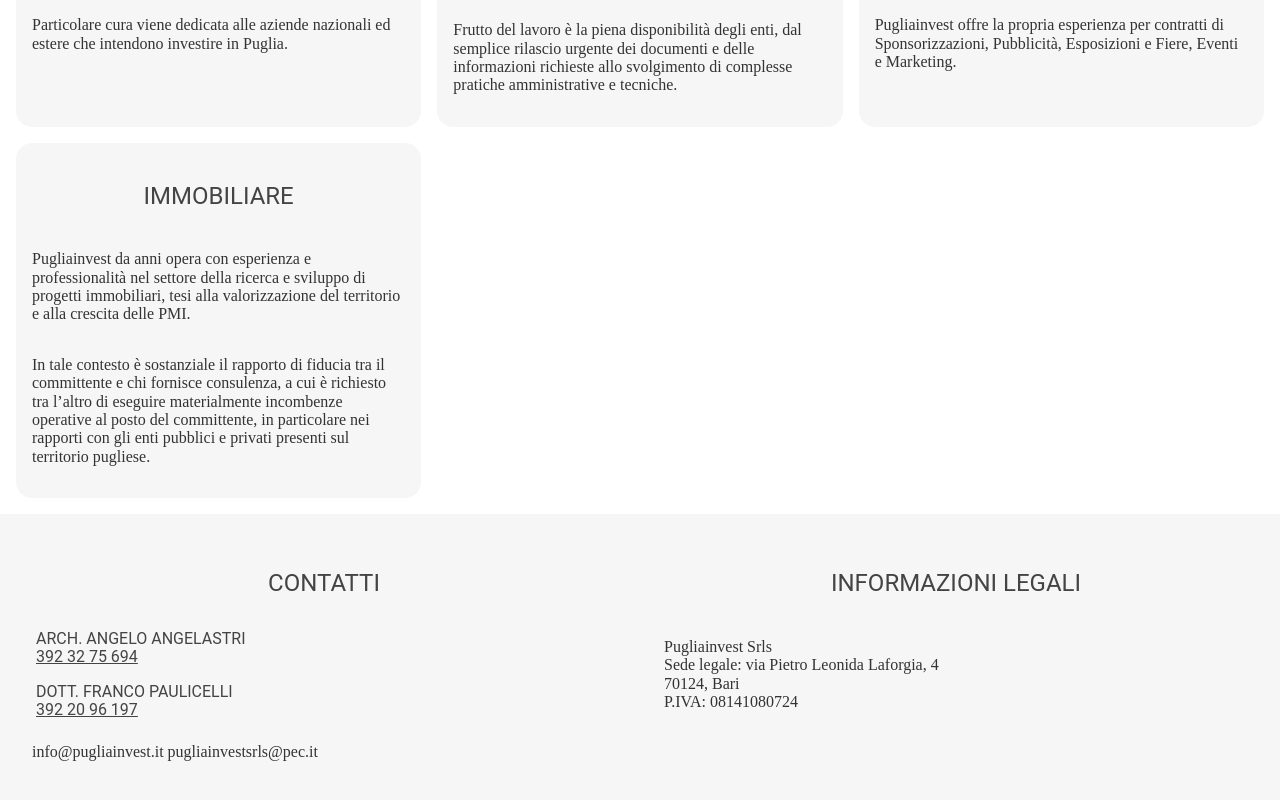
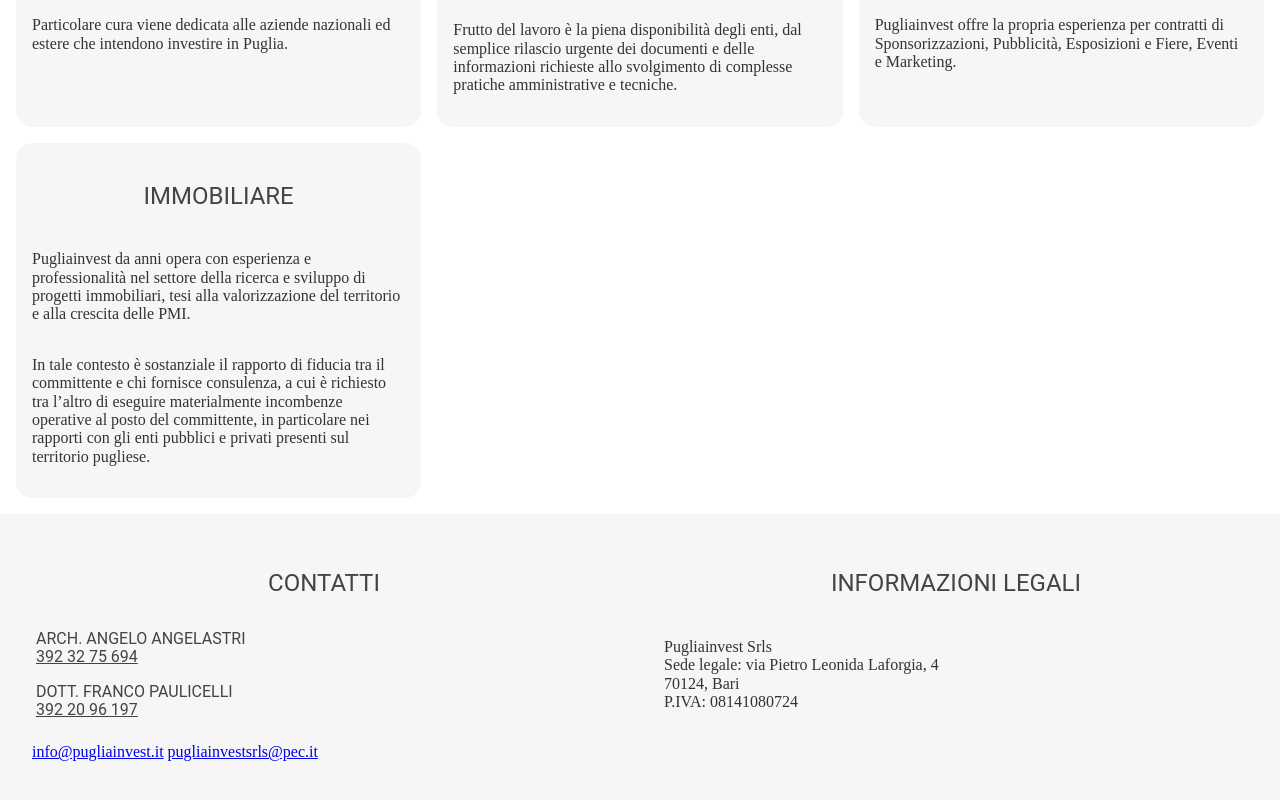
Before and after one commit to 40yostudent/pugliainvest.it, a plain HTML site: page index.html in a window 1280 px wide. Shown: the part 1307-2107 px from the top of the page. Drawn offline with nearby package versions, Linux system fonts and the light colour scheme.

Commit message:
link correction in contacts footer section

```diff
--- a/index.html
+++ b/index.html
@@ -5,6 +5,7 @@
     <meta name="viewport"
           content="width=device-width, user-scalable=no, initial-scale=1.0, maximum-scale=1.0, minimum-scale=1.0">
     <meta http-equiv="X-UA-Compatible" content="ie=edge">
+    <meta name="format-detection" content="telephone=no">
     <title>Pugliainvest</title>
     <link rel="stylesheet" type="text/css" href="https://cdnjs.cloudflare.com/ajax/libs/normalize/8.0.1/normalize.min.css">
     <link rel="stylesheet" type="text/css" href="styles.css">
@@ -102,8 +103,8 @@
             <h1>Contatti</h1>
             <h2>Arch. Angelo Angelastri<br><a href=”tel:+393923275694″>392 32 75 694</a></h2>
             <h2>Dott. Franco Paulicelli<br><a href=”tel:+393922096197″>392 20 96 197</a></h2>
-            <p><a href="mailto:info@pugliainvest.it"></a>info@pugliainvest.it</p>
-            <p><a href="mailto:pugliainvestsrls@pec.it"></a>pugliainvestsrls@pec.it</p>
+            <p><a href="mailto:info@pugliainvest.it">info@pugliainvest.it</a></p>
+            <p><a href="mailto:pugliainvestsrls@pec.it">pugliainvestsrls@pec.it</a></p>
         </section>
         <section>
             <h1>Informazioni Legali</h1>
```
